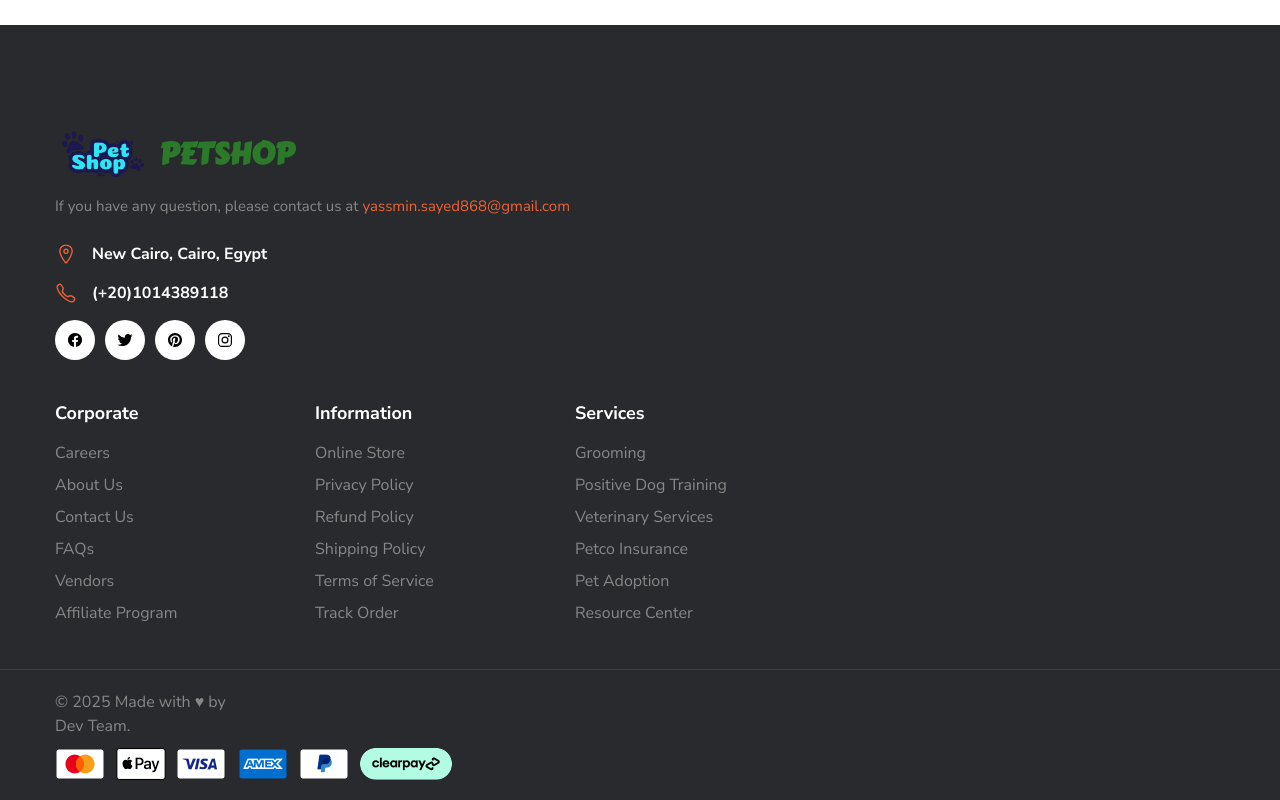
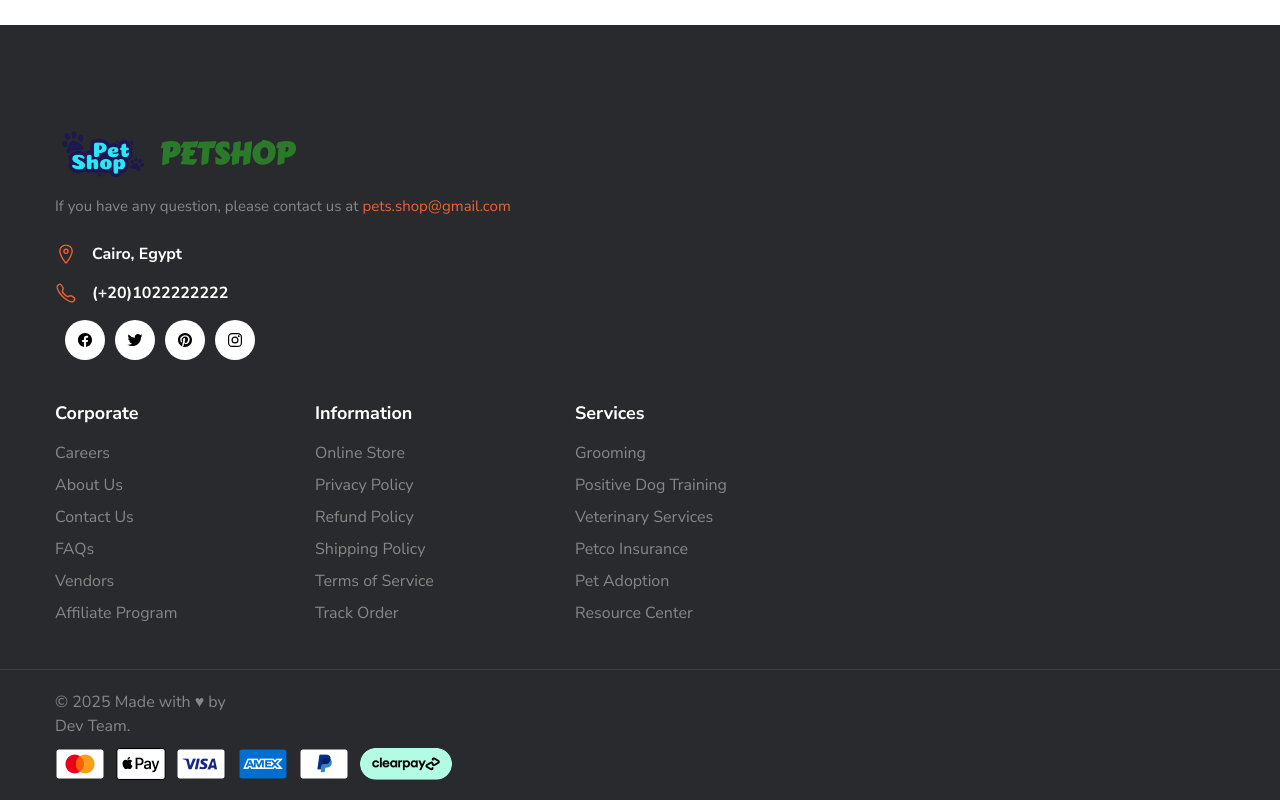
Before and after one commit to YassminSayed2021/pet-shop-project, a plain HTML site: page index.html in a window 1280 px wide. Shown: the part 3867-4667 px from the top of the page. Drawn offline with nearby package versions, Linux system fonts and the light colour scheme; no server answers.

Commit message:
infochange

```diff
--- a/index.html
+++ b/index.html
@@ -745,18 +745,18 @@
 
         <p class="footer-text">
           If you have any question, please contact us at
-          <a href="mailto:yassmin.sayed868@gmail.com" class="link">yassmin.sayed868@gmail.com</a>
+          <a href="mailto:yassmin.sayed868@gmail.com" class="link">pets.shop@gmail.com</a>
         </p>
 
         <ul class="contact-list">
           <li class="contact-item">
             <ion-icon name="location-outline" aria-hidden="true"></ion-icon>
-            <address class="address">New Cairo, Cairo, Egypt</address>
+            <address class="address">Cairo, Egypt</address>
           </li>
 
           <li class="contact-item">
             <ion-icon name="call-outline" aria-hidden="true"></ion-icon>
-            <a href="tel:+201014389118" class="contact-link">(+20)1014389118</a>
+            <a href="tel:+201014389118" class="contact-link">(+20)1022222222</18a>
           </li>
         </ul>
 
```
